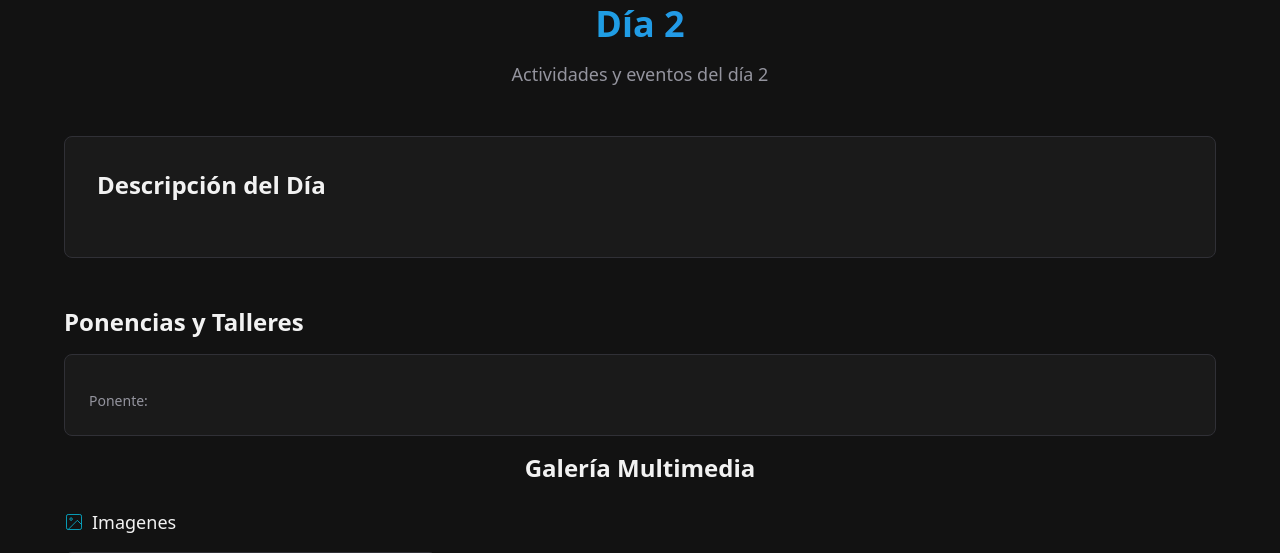
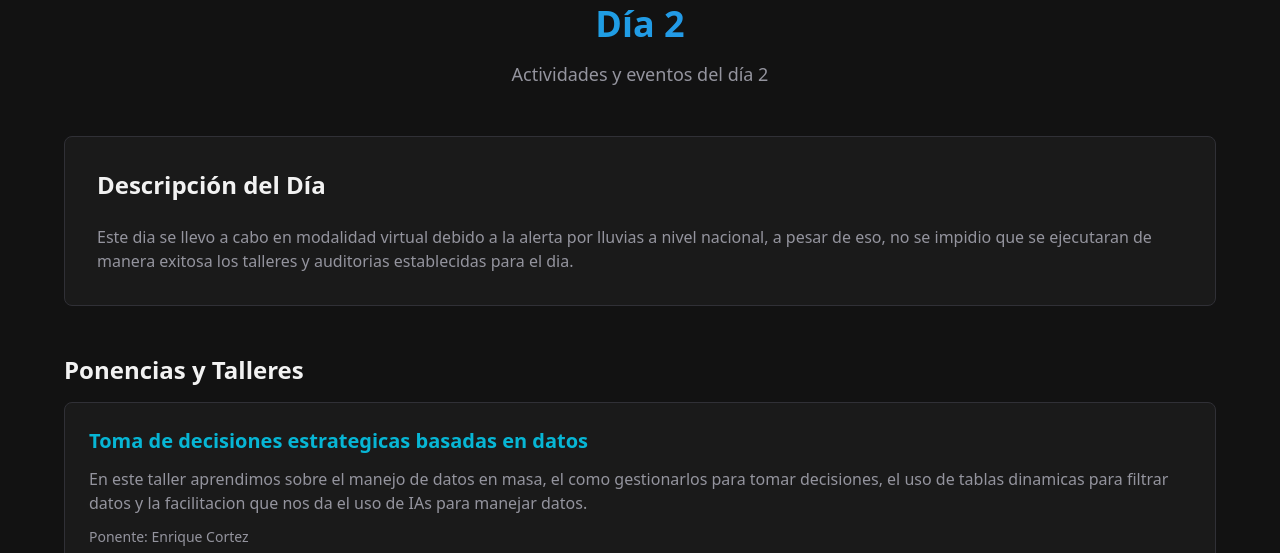
Before and after one commit to CesarZV23005/SDS2025, a PHP site: page /app/views/dia2.php in a window 1280 px wide. Shown: the part 201-754 px from the top of the page. Run offline with PHP 8.4, Linux system fonts and the light colour scheme; some libraries are stand-ins or nearby versions.

Commit message:
ft: informacion sobre el taller n1 del dia 2

```diff
--- a/proyecto-mvc/app/views/dia2.php
+++ b/proyecto-mvc/app/views/dia2.php
@@ -41,11 +41,11 @@
                     Inicio
                 </a>
                 <a href="/proyecto-mvc/public/dia1"
-                    class="px-4 py-2 rounded-md text-sm font-medium transition-all duration-200 bg-secondary text-foreground">
+                    class="px-4 py-2 rounded-md text-sm font-medium transition-all duration-200 text-muted hover:text-foreground hover:bg-secondary">
                     Día 1
                 </a>
                 <a href="/proyecto-mvc/public/dia2"
-                    class="px-4 py-2 rounded-md text-sm font-medium transition-all duration-200 text-muted hover:text-foreground hover:bg-secondary">
+                    class="px-4 py-2 rounded-md text-sm font-medium transition-all duration-200 bg-secondary text-foreground">
                     Día 2
                 </a>
                 <a href="/proyecto-mvc/public/dia3"
@@ -87,7 +87,8 @@
             <section class="bg-card border border-border rounded-lg p-8 space-y-6">
                 <h2 class="text-2xl font-semibold text-foreground">Descripción del Día</h2>
                 <p class="text-muted">
-
+                Este dia se llevo a cabo en modalidad virtual debido a la alerta por lluvias a nivel nacional, a pesar de eso, no se impidio
+                que se ejecutaran de manera exitosa los talleres y auditorias establecidas para el dia.
                 </p>
             </section>
 
@@ -100,13 +101,14 @@
                 <!-- info 1 -->
                 <div class="bg-card border border-border rounded-lg p-6 space-y-3">
                     <h3 class="text-xl font-semibold text-primary">
-
+                        Toma de decisiones estrategicas basadas en datos
                     </h3>
                     <p class="text-muted">
-
+                       En este taller aprendimos sobre el manejo de datos en masa, el como gestionarlos para tomar decisiones, el uso de tablas dinamicas para filtrar datos
+                       y la facilitacion que nos da el uso de IAs para manejar datos.
                     </p>
                     <div class="text-sm text-muted">
-                        <span class="font-medium">Ponente:</span>
+                        <span class="font-medium">Ponente:</span> Enrique Cortez
                     </div>
                 </div>
                 <!-- galeria -->
--- a/proyecto-mvc/app/views/layout.php
+++ b/proyecto-mvc/app/views/layout.php
@@ -32,7 +32,7 @@
             <h1 class="text-5xl font-bold bg-gradient-to-r from-primary text-center to-blue-500 bg-clip-text text-transparent mb-6">
                 Semana de Sistemas 2025
             </h1>
-            <nav class="flex flex-wrap gap-2">
+            <nav class="flex flex-wrap gap-2 justify-center">
                 <a href="/proyecto-mvc/public/layout"
                     class="px-4 py-2 rounded-md text-sm font-medium transition-all duration-200 text-muted hover:text-foreground hover:bg-secondary">
                     Inicio
```
